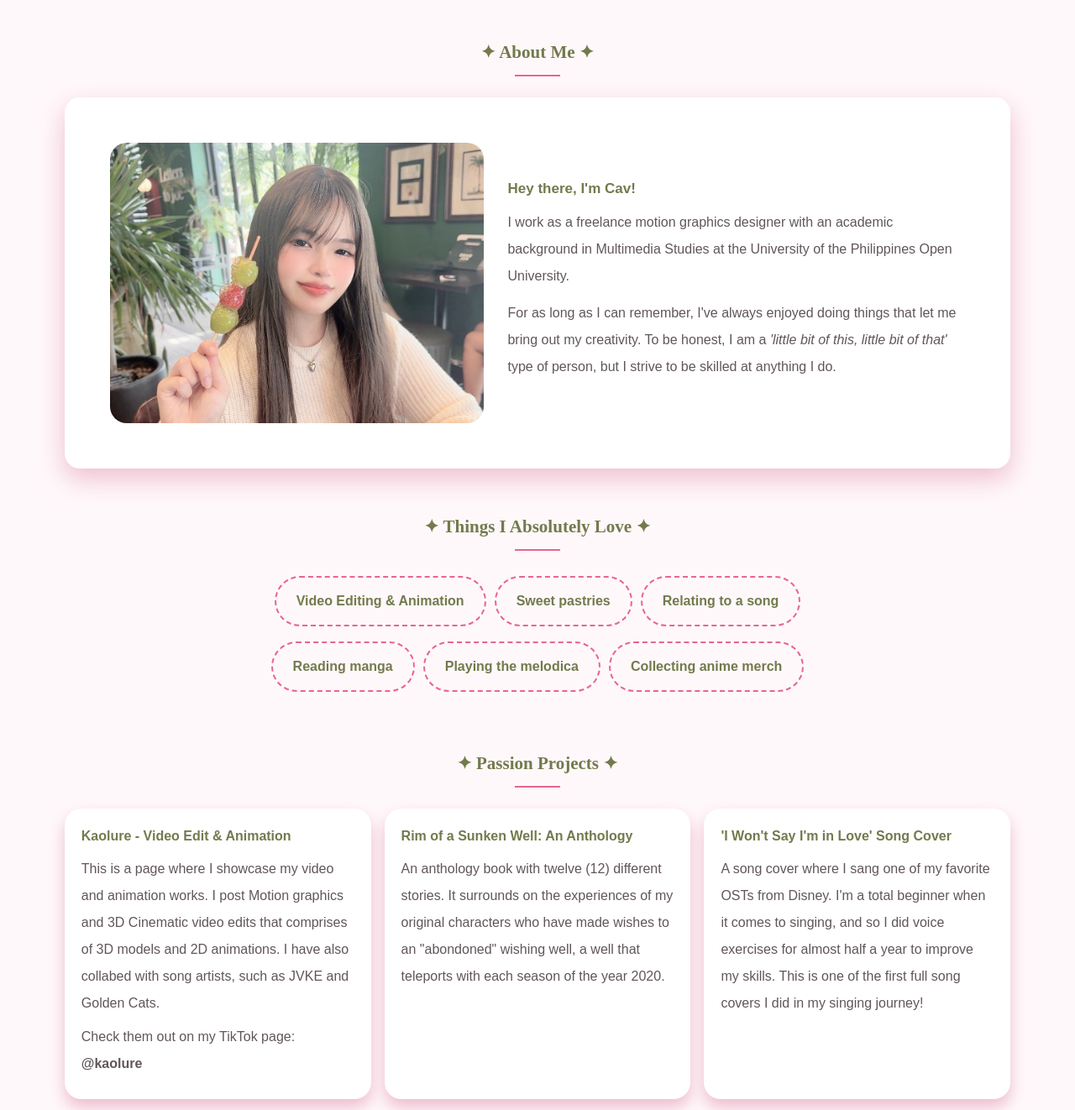
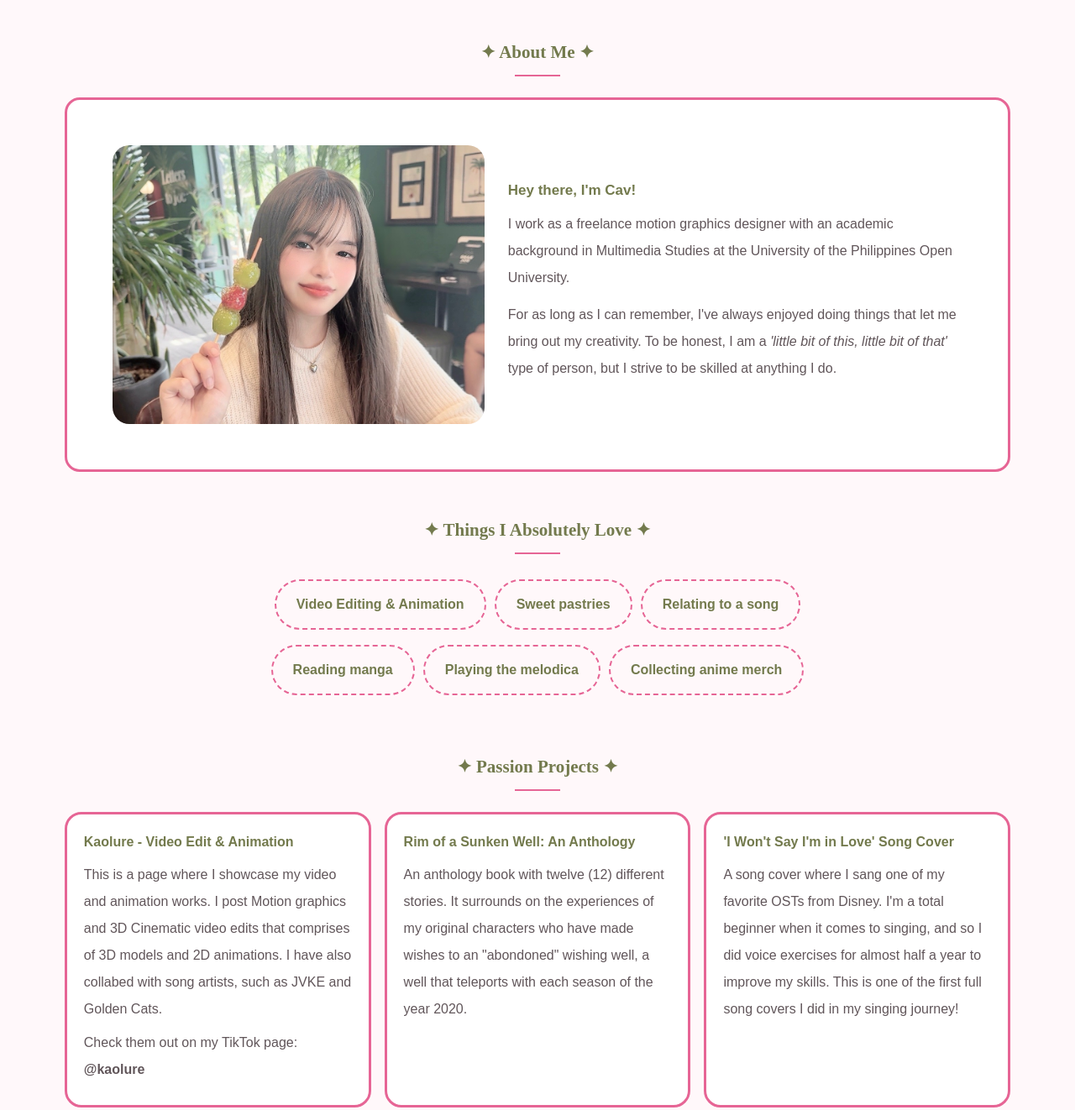
Before and after one commit to carladeniz/carlavillanueva.github.io, a plain HTML site: page index.html in a window 1280 px wide. Shown: the part 507-1829 px from the top of the page at 84% size. Drawn offline with Linux system fonts and the light colour scheme.

Commit message:
Update style.css

```diff
--- a/style.css
+++ b/style.css
@@ -191,7 +191,7 @@ a:hover {
     padding: clamp(1.75rem, 5vw, 3.375rem);
     border-radius: 1.125rem;
     background: #ffffff;
-    box-shadow: 0 0.75rem 1.875rem rgba(218, 119, 157, 0.45);
+    border: 3px solid #E66595;
     display: grid;
     grid-template-columns: 0.9fr 1.1fr;
     align-items: center;
@@ -268,7 +268,7 @@ a:hover {
     padding: 1.125rem 1.25rem;
     border-radius: 1.25rem;
     background: #ffffff;
-    box-shadow: 0 0.625rem 1.125rem rgba(218, 119, 157, 0.45);
+    border: 3px solid #E66595;
 }
 
 .projectitem h3 {
```
